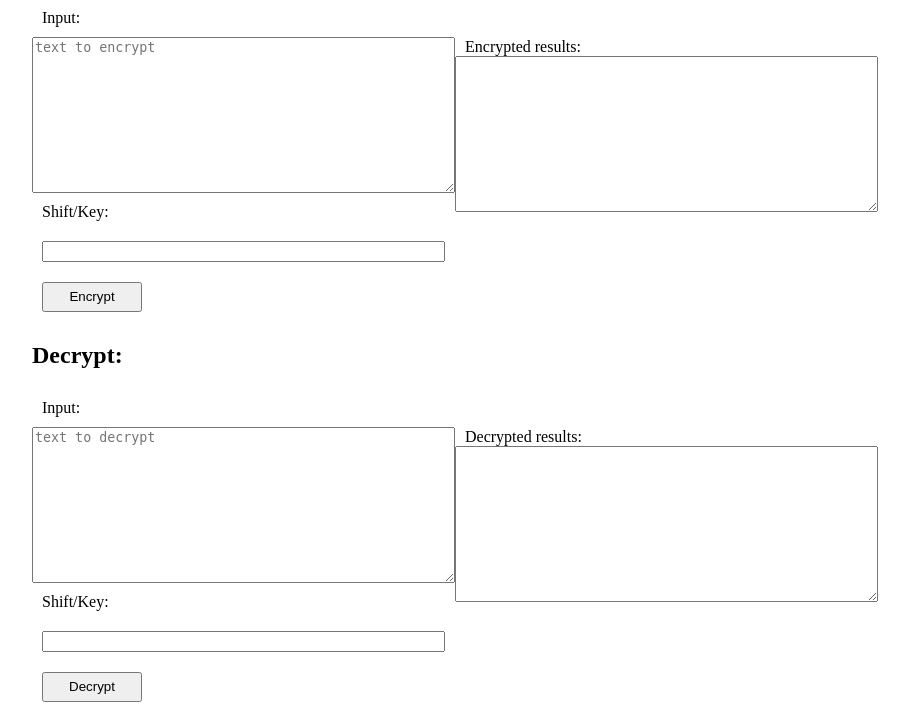
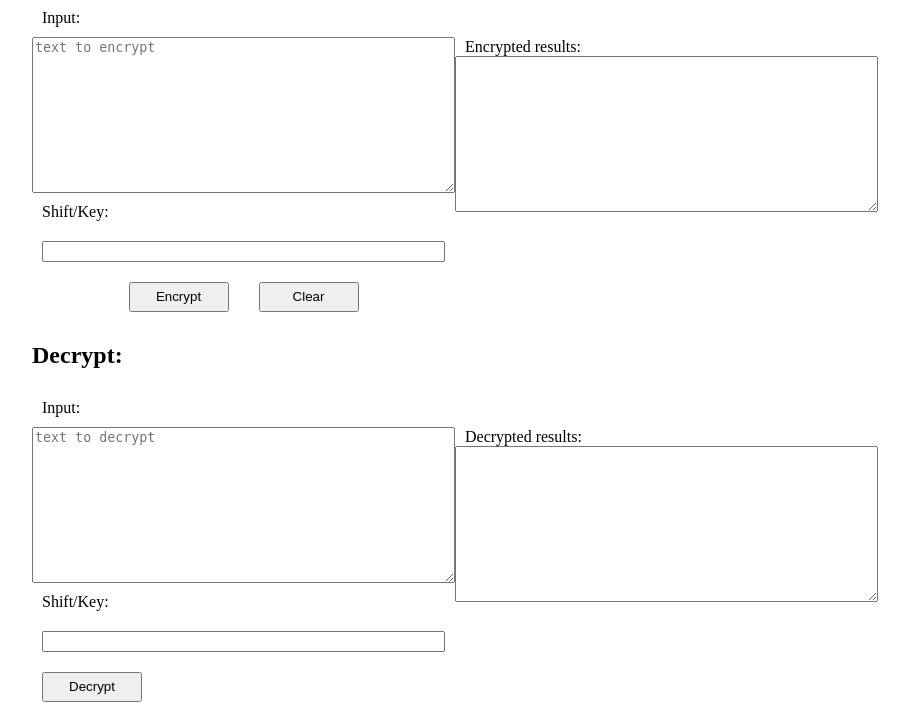
Before and after one commit to ark948/simple-caesar-cipher, a Flask app: page / in a window 1280 px wide. Shown: the part 206-917 px from the top of the page, without its empty margins (185-1094 px from the left). Run offline with Flask 3, Linux system fonts and the light colour scheme.

Commit message:
Encrypt clear button (no functionality yet)

```diff
--- a/backend/static/css/style.css
+++ b/backend/static/css/style.css
@@ -52,3 +52,9 @@ label {
 input {
     margin: 10px;
 }
+
+.form-actions {
+    display: flex;
+    gap: 10px;
+    justify-content: center;
+}
--- a/backend/templates/index.html
+++ b/backend/templates/index.html
@@ -21,9 +21,14 @@
                         <textarea name="encrypt-input-text" id="encrypt-input-text" placeholder="text to encrypt" cols="50" rows="10"></textarea>
                         <label for="key">Shift/Key:</label>
                         <input type="number" name="key">
-                        <button type="submit">
-                            Encrypt
-                        </button>
+                        <div class="form-actions">
+                            <button type="submit">
+                                Encrypt
+                            </button>
+                            <button id="encrypt-clear-button">
+                                Clear
+                            </button>
+                        </div>
                     </form>
                 </div>
 
@@ -112,6 +117,10 @@
                     }
                 });
             });
+
+            $("#encrypt-clear-button").on("click", (e) => {
+                console.log("BUTTON CLICKED");
+            })
         });
     </script>
 </body>
```
